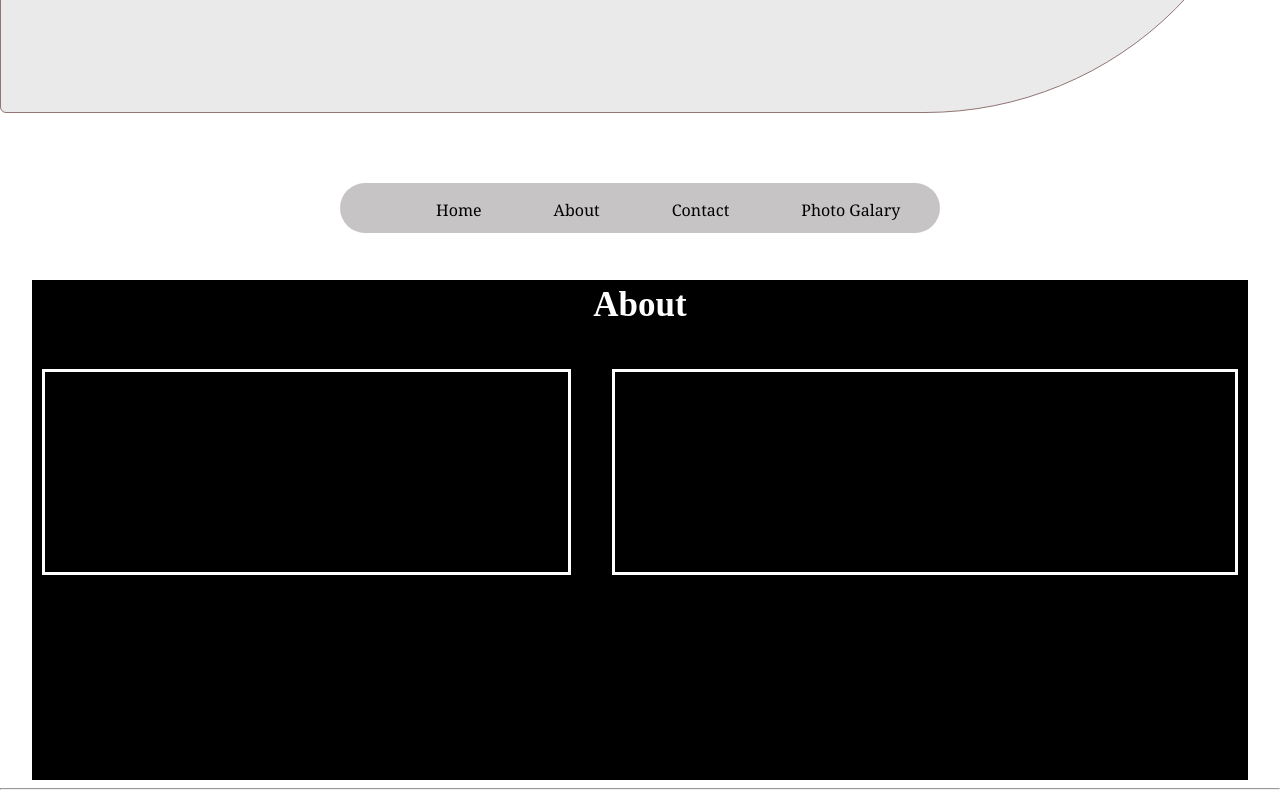
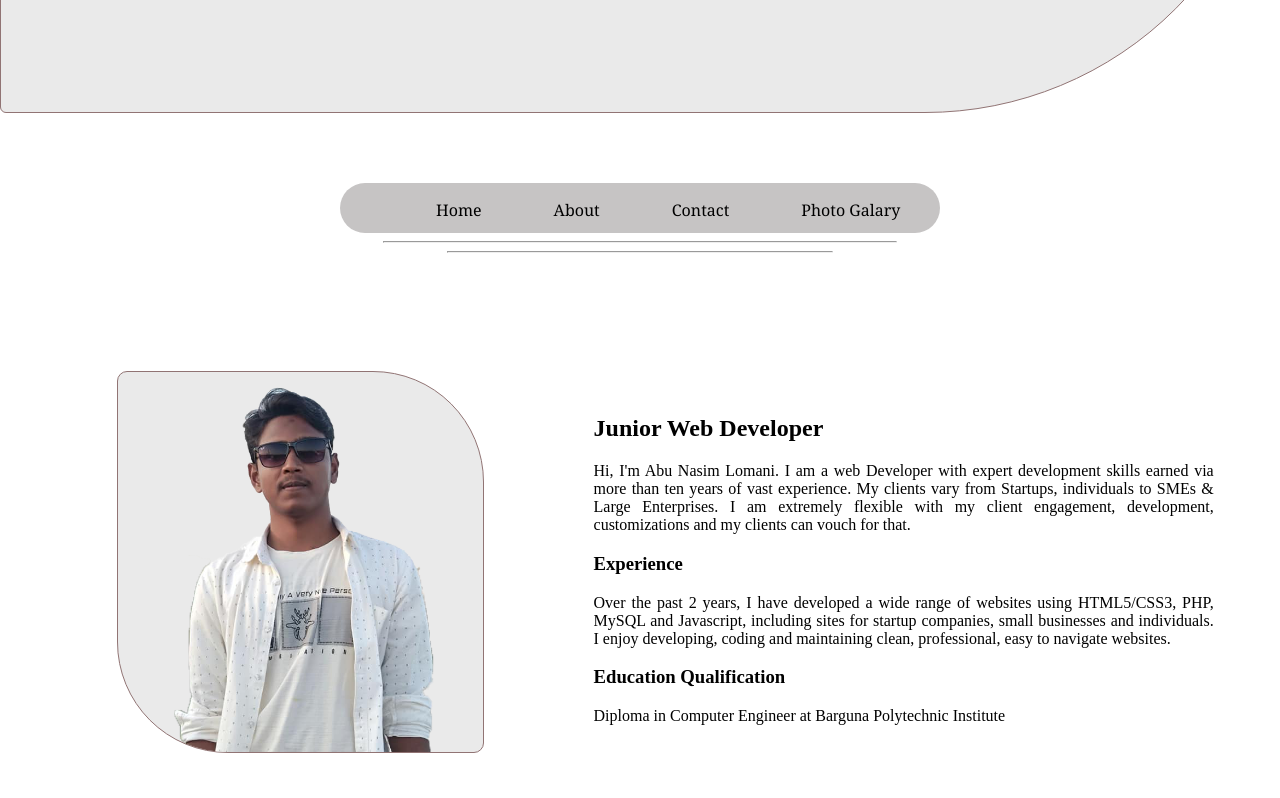
Before and after one commit to abu-nasim-lomani/first-website, a plain HTML site: page index.html in a window 1280 px wide. Shown: the part 439-1237 px from the top of the page. Drawn offline with Linux system fonts and the light colour scheme.

Commit message:
add new feature about

```diff
--- a/index.html
+++ b/index.html
@@ -27,17 +27,29 @@
             <li>Photo Galary</li>
         </ul>
     </div>
-<br>
+    <hr>
+    <hr class="hr">
+
     <div class="about">
         <h2 id="about-style">About</h2>
         <div class="about-img">
-
+            <img src="about-img.png" alt="">
         </div>
 
         <div class="about-details">
-
+            <div class="about-me-caption">
+                <h2>Junior Web Developer</h2>
+                <p class="pb-30">Hi, I'm Abu Nasim Lomani. I am a web Developer with expert development skills earned via more than ten years of vast experience. My clients vary from Startups, individuals to SMEs & Large Enterprises. I am extremely flexible with my client engagement, development, customizations and my clients can vouch for that.</p>
+                <h3>Experience</h3>
+                <p class="pb-30">Over the past 2 years, I have developed a wide range of websites using HTML5/CSS3, PHP, MySQL and Javascript, including sites for startup companies, small businesses and individuals. I enjoy developing, coding and maintaining clean, professional, easy to navigate websites.</p>
+                <h3>Education Qualification</h3>
+                <p class="pb-30">Diploma in Computer Engineer at Barguna Polytechnic Institute</p>
+                </div>
         </div>
     </div>
-    <hr>
+
+
+
+
 </body>
 </html>
--- a/style.css
+++ b/style.css
@@ -64,11 +64,12 @@ ul li{
     font-family:Georgia, 'Times New Roman', Times, serif
 }
 li:hover{
-    background-color: cornflowerblue;
+    background-color: #969696a8;
     padding: 16px;
     border-radius: 50%;
     transition: 0.7s;
     cursor: pointer;
+    color: aliceblue;
 }
 
 
@@ -76,7 +77,6 @@ li:hover{
     height: 500px;
     width: 95%;
     margin: auto;
-    background-color: #000;
 }
 #about-style{
     color: white;
@@ -85,16 +85,35 @@ li:hover{
     padding: 5px;
 }
 .about-img{
-    width: 43%;
-    height: 200px;
-    border: 3px solid white;
+    width: 30%;
     margin: 10px;
     float: left;
+    margin-left: 7%;
+    background-color: #eaeaea;
+    text-align: center;
+    border-radius: 10px 111px 10px 111px;
+    border: 1px double #917474;
+    overflow: hidden;
+}
+.about-img:hover{
+    background-color: rgb(156 153 153 / 50%);
+    transition: .6s;
+}
+.about-img img{
+    width: 80%;
+    margin-left: 0px;
+    margin-bottom: -4px;
 }
 .about-details{
+    text-align: justify;
     width: 51%;
-    height: 200px;
-    border: 3px solid white;
     margin: 10px;
     float: right;
+    padding: 2%;
 }
+hr{
+    width: 40%;
+}
+.hr{
+    width: 30%;
+}
```
Also changed, not shown: about-img.png (added), about-img1.png (added).
